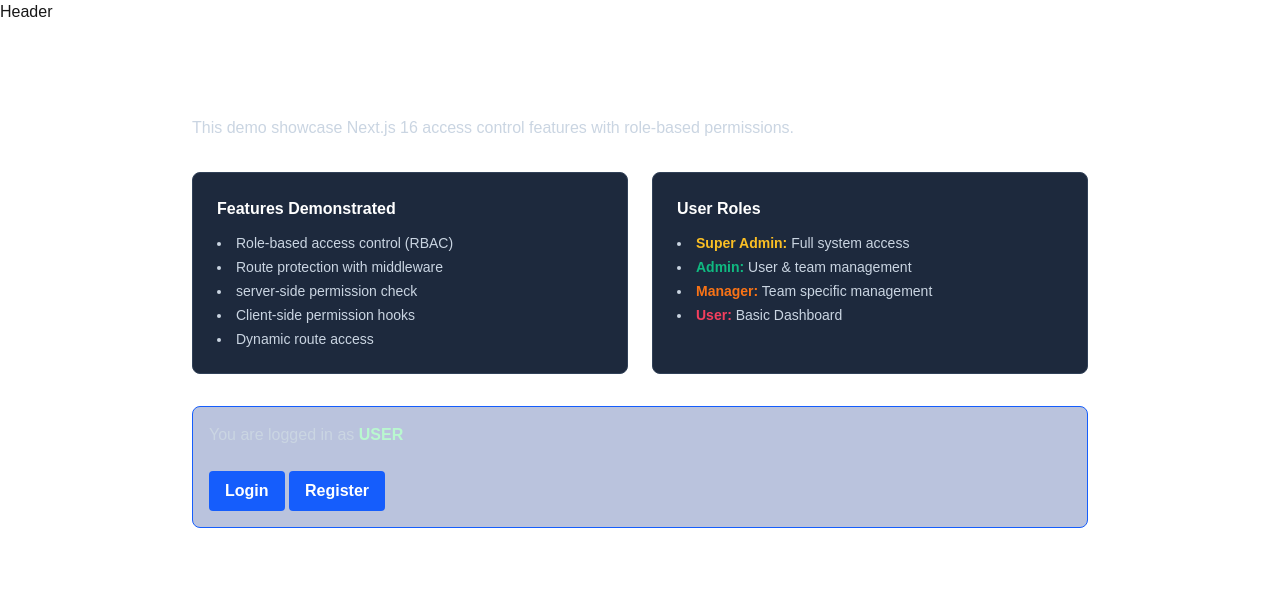
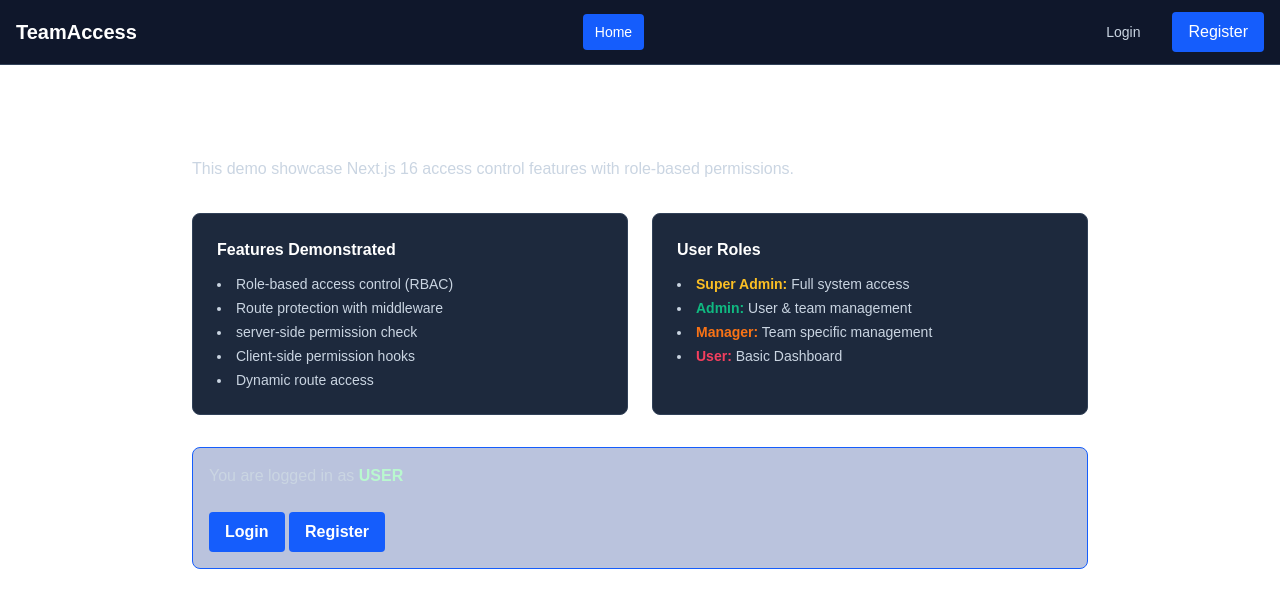
Before and after one commit to Vibeflow12/NEXT, a Next.js app: page / in a window 1280 px wide. Shown: the top 608 px of the page. Built offline with nearby package versions, Linux system fonts and the light colour scheme.

Commit message:
feat: Header component

```diff
--- a/app/(main)/page.tsx
+++ b/app/(main)/page.tsx
@@ -34,7 +34,6 @@ const Home = async () => {
                             <li><strong className='text-[#10b981]'>Admin:</strong> User & team management</li>
                             <li><strong className='text-[#f97316]'>Manager:</strong> Team specific management</li>
                             <li><strong className='text-[#f43f5e]'>User:</strong> Basic Dashboard</li>
-
                         </ul>
                     </div>
                 </div>
--- a/app/components/layout/Header.tsx
+++ b/app/components/layout/Header.tsx
@@ -1,8 +1,86 @@
-import React from 'react'
+"use client"
+import { User } from '@/app/types/types'
+import Link from 'next/link';
+import { usePathname } from 'next/navigation';
 
-const Header = () => {
+
+interface HeaderProps {
+    user: User | null;
+}
+
+const Header = ({ user }: HeaderProps) => {
+    const pathname = usePathname();
+    const user1 = false;
+    const navigaton = [
+        { name: "Home", href: '/', show: true },
+        { name: "Dashboard", href: '/dashboard', show: !!user }
+    ].filter((item) => item.show);
+
+    const getNavItemClass = (href: string) => {
+        let isActive = false
+        if (href === '/') {
+            isActive = pathname === '/';
+        } else if (href === '/dashboard') {
+            isActive = pathname.startsWith(href);
+        }
+
+        return `px-3 py-2 rounded text-sm font-medium transition-colors ${isActive ? "bg-blue-600 text-white" : "text-slate-300 hover:bg-slate-800 hover:text-white"
+            }`
+    }
     return (
-        <div>Header</div>
+        <header className='bg-slate-900 border-b border-slate-700'>
+            <div className='container mx-auto px-4'>
+                <div className='flex justify-between items-center h-16'>
+                    {/* logo */}
+                    <Link
+                        href='/'
+                        className='font-bold text-xl text-white'>
+                        TeamAccess
+                    </Link>
+                    {/* nav */}
+                    <nav className='flex items-center space-x-6'>
+                        {navigaton.map((item) => (
+                            <Link key={item.name} href={item.href} className={getNavItemClass(item.href)}>
+                                {item.name}
+                            </Link>
+                        ))}
+                    </nav>
+
+                    {/* user info */}
+
+                    <div className='flex items-center space-x-4'>
+                        {user ? (
+                            <>
+                                <span className='text-sm text-slate-300'>User</span>
+                                <button
+                                    // onClick={ }
+                                    className='px-3 py-2 bg-red-500 text-white text-sm rounded-xl'
+                                >
+                                    Logout
+                                </button>
+                            </>
+                        ) : (
+                            <>
+                                <Link
+                                    href="/login"
+                                    className='px-4 py-2 text-slate-300 text-sm hover:text-white transition-colors'
+                                >
+                                    Login
+                                </Link>
+                                {" "}
+                                <Link
+                                    href="/register"
+                                    className='px-4 py-2 bg-blue-600 text-white  rounded hover:bg-blue-700 transition-colors '
+                                >
+                                    Register
+                                </Link>
+                            </>
+                        )
+                        }
+                    </div>
+                </div>
+            </div>
+        </header>
     )
 }
 
```
